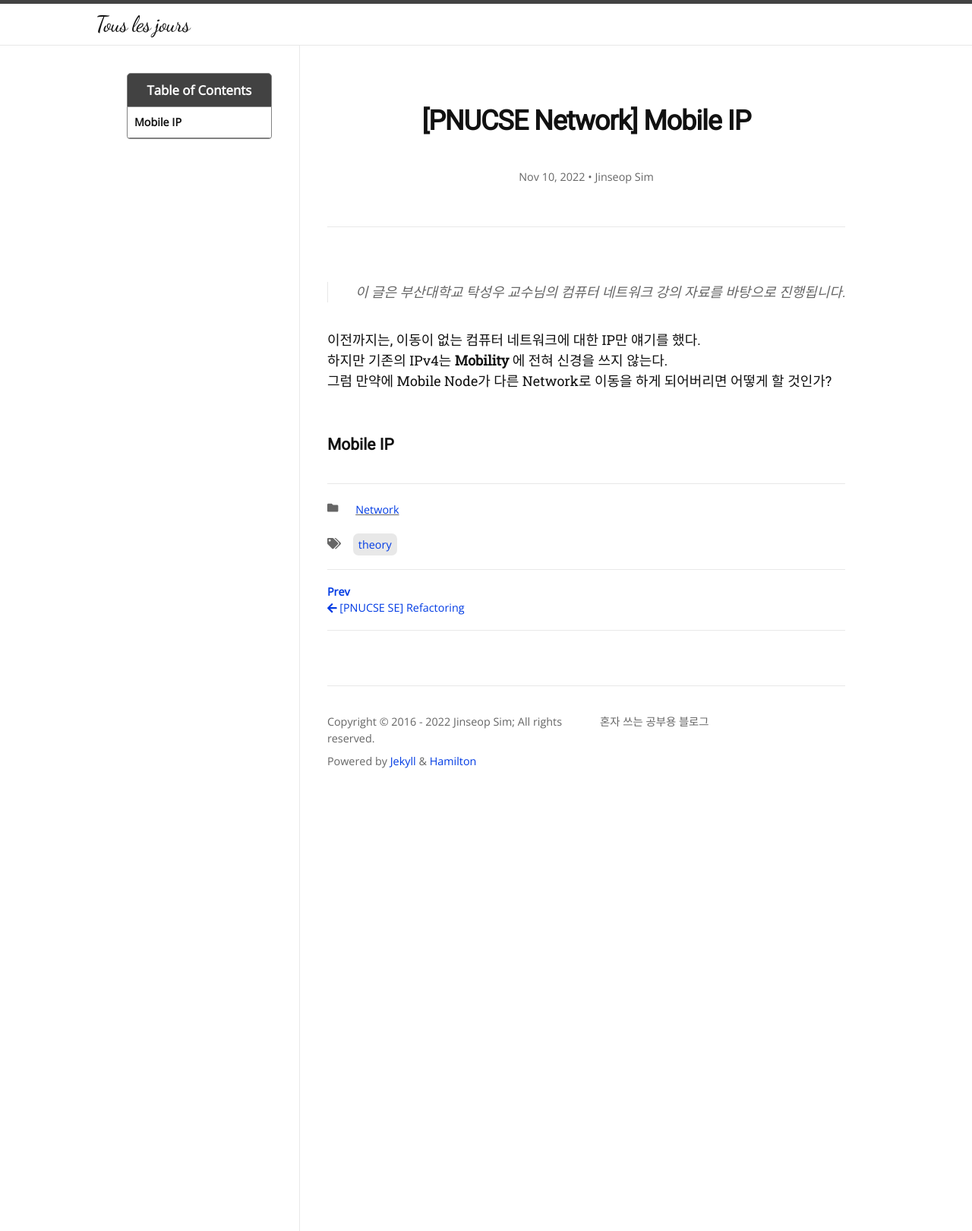
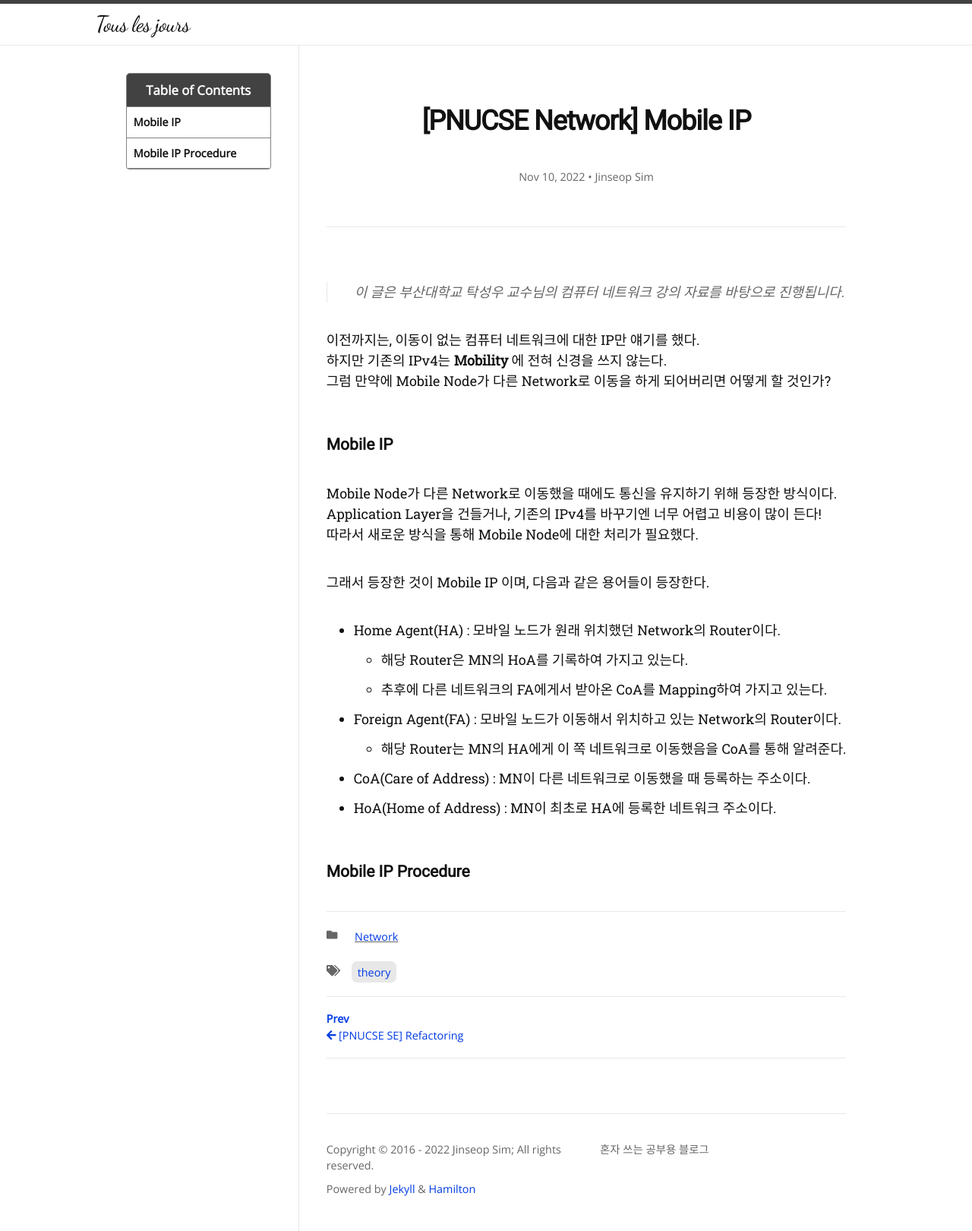
Before and after one commit to Jinseop-Sim/Jinseop-Sim.github.io, a Jekyll site: the page built from _posts/2022-11-10-mobilIP.md, in a window 1280 px wide. Shown: the whole page at 76% size. Built offline with Jekyll 4.4.1, drawn with Linux system fonts in a browser that asks for light colours; nearby versions of some CDN libraries; some web fonts are replaced.

Commit message:
modify post

```diff
--- a/_posts/2022-11-10-mobilIP.md
+++ b/_posts/2022-11-10-mobilIP.md
@@ -14,3 +14,17 @@ toc: true
 그럼 만약에 Mobile Node가 다른 Network로 이동을 하게 되어버리면 어떻게 할 것인가?
 
 ### Mobile IP
+Mobile Node가 다른 Network로 이동했을 때에도 통신을 유지하기 위해 등장한 방식이다.
+Application Layer을 건들거나, 기존의 IPv4를 바꾸기엔 너무 어렵고 비용이 많이 든다!
+따라서 새로운 방식을 통해 Mobile Node에 대한 처리가 필요했다.
+
+그래서 등장한 것이 Mobile IP 이며, 다음과 같은 용어들이 등장한다.
+- Home Agent(HA) : 모바일 노드가 원래 위치했던 Network의 Router이다.
+  - 해당 Router은 MN의 HoA를 기록하여 가지고 있는다.
+  - 추후에 다른 네트워크의 FA에게서 받아온 CoA를 Mapping하여 가지고 있는다.
+- Foreign Agent(FA) : 모바일 노드가 이동해서 위치하고 있는 Network의 Router이다.
+  - 해당 Router는 MN의 HA에게 이 쪽 네트워크로 이동했음을 CoA를 통해 알려준다.
+- CoA(Care of Address) : MN이 다른 네트워크로 이동했을 때 등록하는 주소이다.
+- HoA(Home of Address) : MN이 최초로 HA에 등록한 네트워크 주소이다.
+
+### Mobile IP Procedure
```
